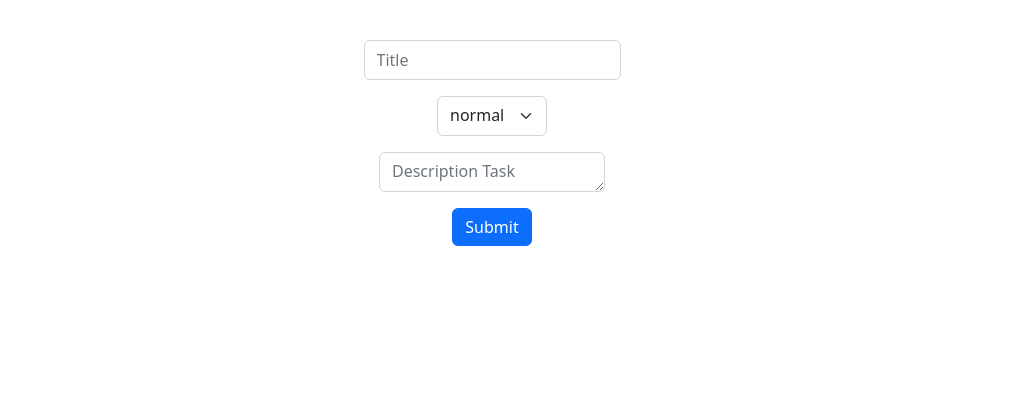
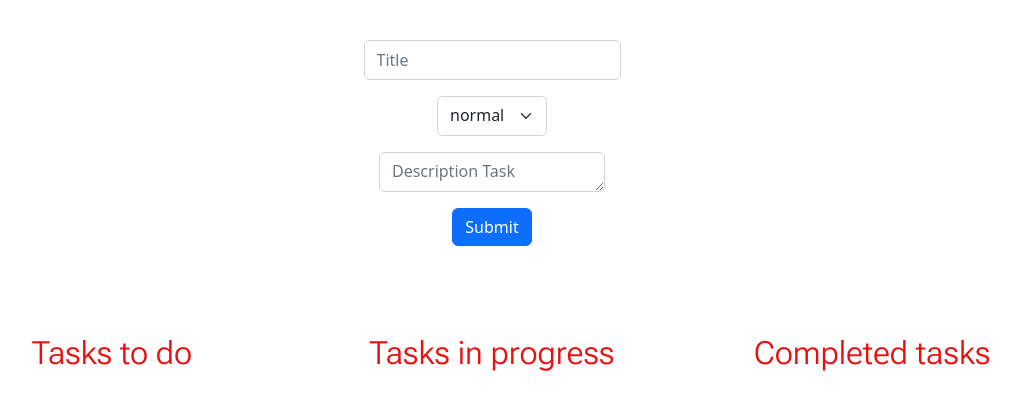
Before and after one commit to MoiFran/TaskManager, a React (Vite) app: page / in a window 1280 px wide. Shown: the top 410 px of the page, without its empty margins (148-1168 px from the left). Built offline with nearby package versions, Linux system fonts and the light colour scheme; a web font is replaced by a local one.

Commit message:
nuevo color del backgruond

```diff
--- a/src/index.css
+++ b/src/index.css
@@ -53,7 +53,7 @@ h2{
   font-family: 'Oswald', sans-serif;
     font-family: 'Radio Canada', sans-serif;
     font-family: 'Roboto Flex', sans-serif;
-    color: #FFFFFFFF;
+    color: rgb(232, 16, 16);
 }
 
 .btn-start{
```
